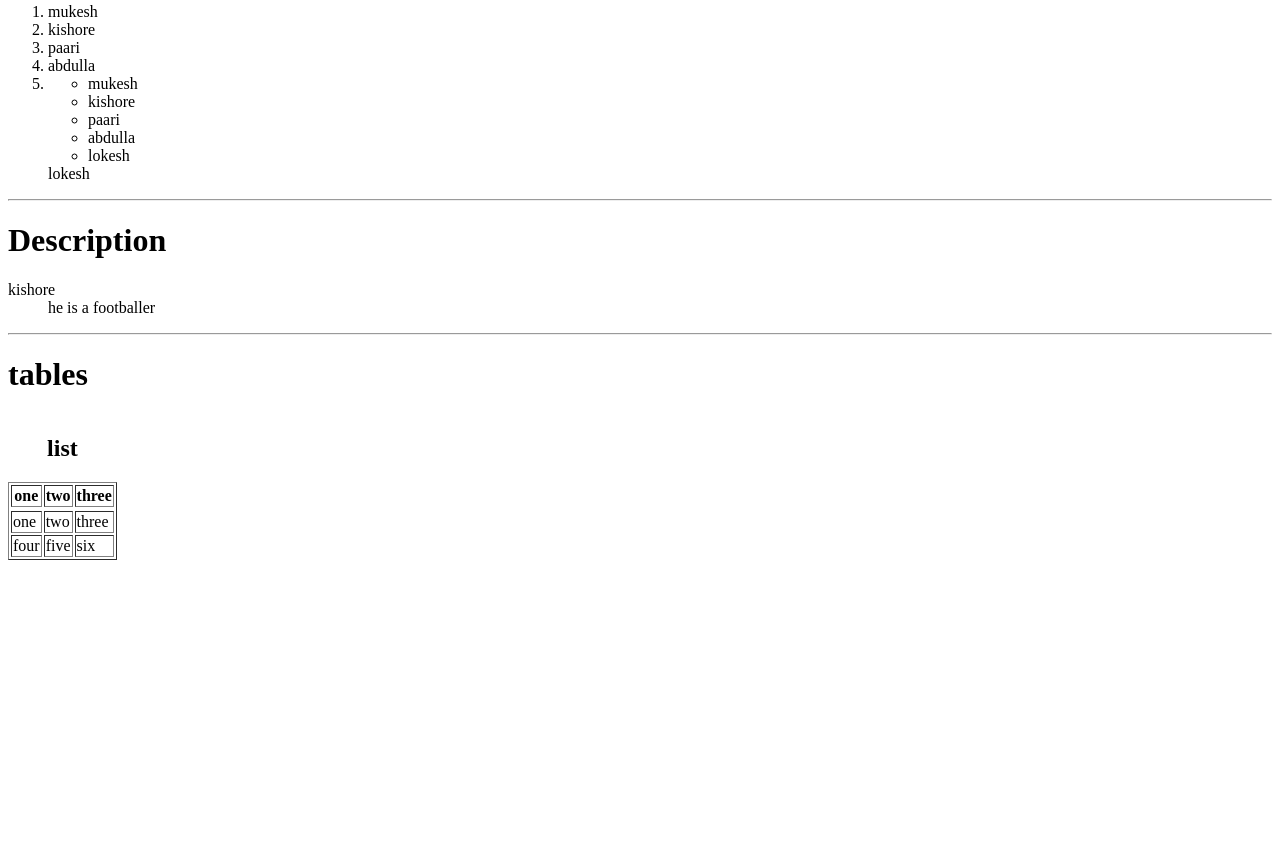
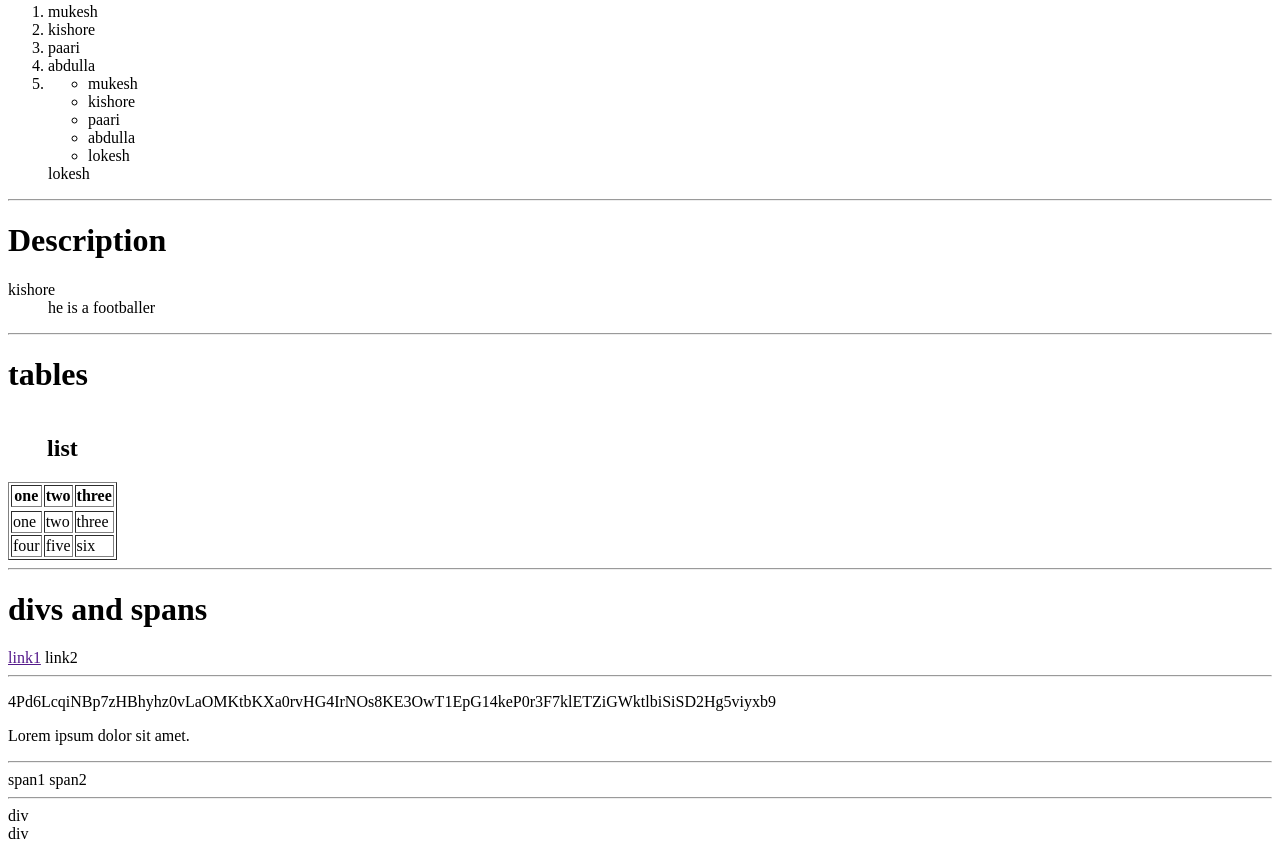
Before and after one commit to KJothilingam/html-2, a plain HTML site: page index.html in a window 1280 px wide. Shown: the part 2405-3256 px from the top of the page. Before the commit the page ends 2973 px from the top, so only its background shows below. Drawn offline with Linux system fonts and the light colour scheme.

Commit message:
completed div and spans tags

```diff
--- a/index.html
+++ b/index.html
@@ -115,6 +115,21 @@
         </td>
     </tr>
 </table>
+<hr>
+<h1>
+    divs and spans
+</h1>
+<a href="">link1</a>
+<a herf="">link2</a>
+<hr>
+<p>4Pd6LcqiNBp7zHBhyhz0vLaOMKtbKXa0rvHG4IrNOs8KE3OwT1EpG14keP0r3F7klETZiGWktlbiSiSD2Hg5viyxb9</p>
+<p>Lorem ipsum dolor sit amet.</p>
+<hr>
+<span>span1</span>
+<span>span2</span>
 
+<hr>
+<div>div</div>
+<div>div</div>
 </body>
 </html>
```
